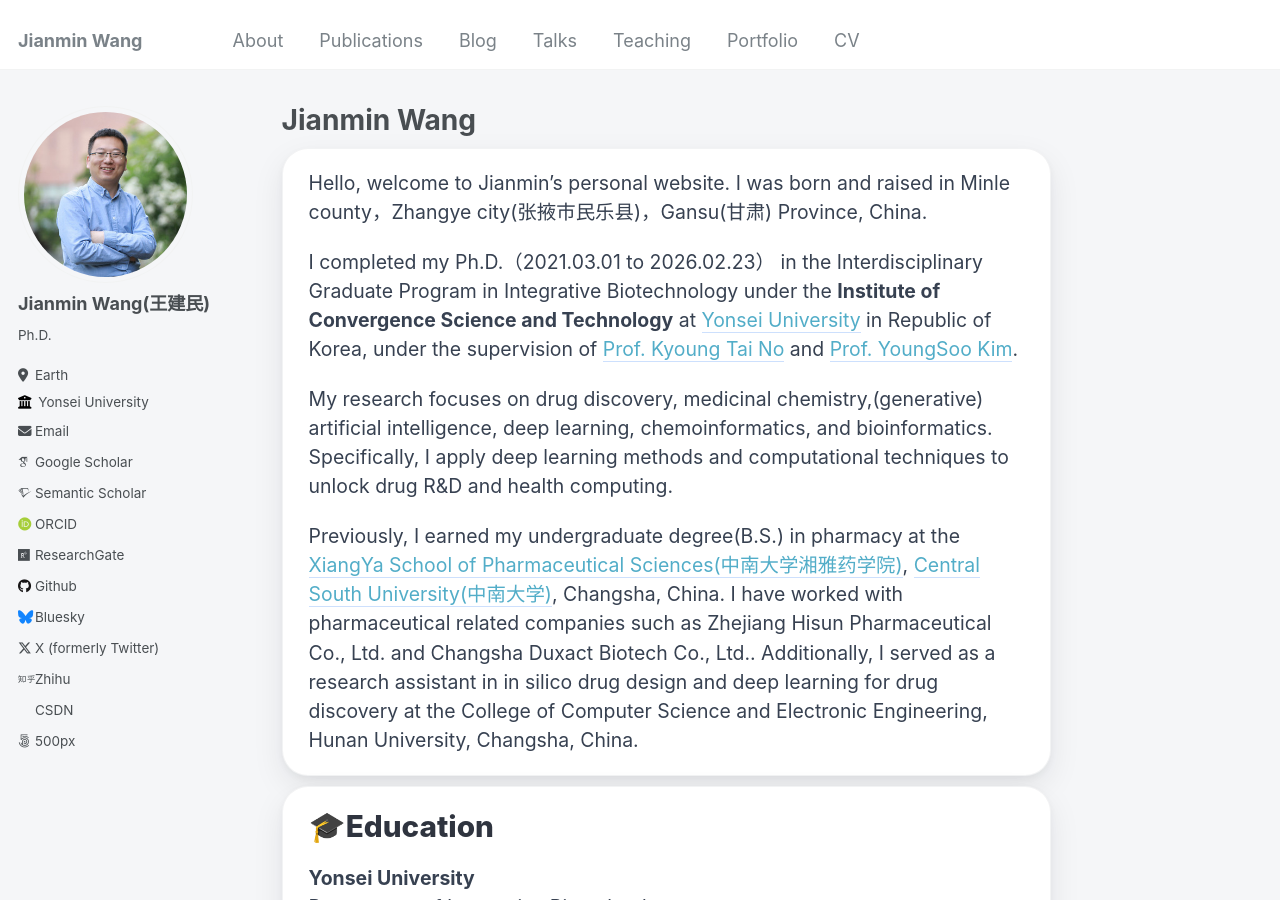
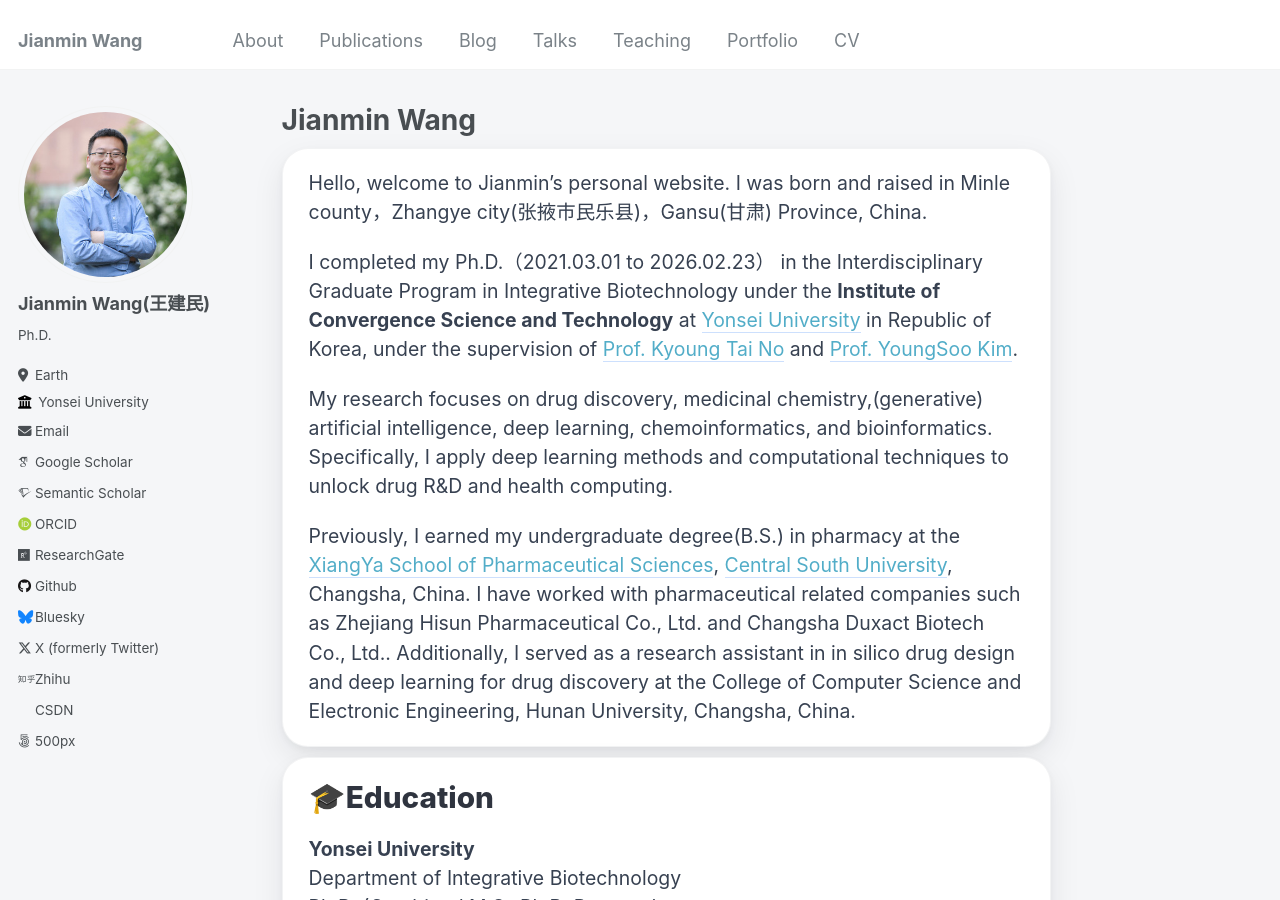
Before and after one commit to Jianmin2drugai/Jianmin2drugai.github.io, a Jekyll site: the page built from _pages/about.md, in a window 1280 px wide and 900 px high. Built offline with Jekyll 4.4.1, drawn with Linux system fonts in a browser that asks for light colours; some web fonts are replaced.

Commit message:
Update about.md

```diff
--- a/_pages/about.md
+++ b/_pages/about.md
@@ -14,7 +14,7 @@
 
 My research focuses on drug discovery, medicinal chemistry,(generative) artificial intelligence, deep learning, chemoinformatics, and bioinformatics. Specifically, I apply deep learning methods and computational techniques to unlock drug R&D and health computing.
 
-Previously, I earned my undergraduate degree(B.S.) in pharmacy at the <a href="https://yxy.csu.edu.cn/">XiangYa School of Pharmaceutical Sciences(中南大学湘雅药学院)</a>, <a href="https://www.csu.edu.cn/">Central South University(中南大学)</a>, Changsha, China. I have worked with pharmaceutical related companies such as Zhejiang Hisun Pharmaceutical Co., Ltd. and Changsha Duxact Biotech Co., Ltd.. Additionally, I served as a research assistant in in silico drug design and deep learning for drug discovery at the College of Computer Science and Electronic Engineering, Hunan University, Changsha, China.
+Previously, I earned my undergraduate degree(B.S.) in pharmacy at the <a href="https://yxy.csu.edu.cn/">XiangYa School of Pharmaceutical Sciences</a>, <a href="https://www.csu.edu.cn/">Central South University</a>, Changsha, China. I have worked with pharmaceutical related companies such as Zhejiang Hisun Pharmaceutical Co., Ltd. and Changsha Duxact Biotech Co., Ltd.. Additionally, I served as a research assistant in in silico drug design and deep learning for drug discovery at the College of Computer Science and Electronic Engineering, Hunan University, Changsha, China.
 </div>
 
 <div class="card-section" markdown="1">
```
